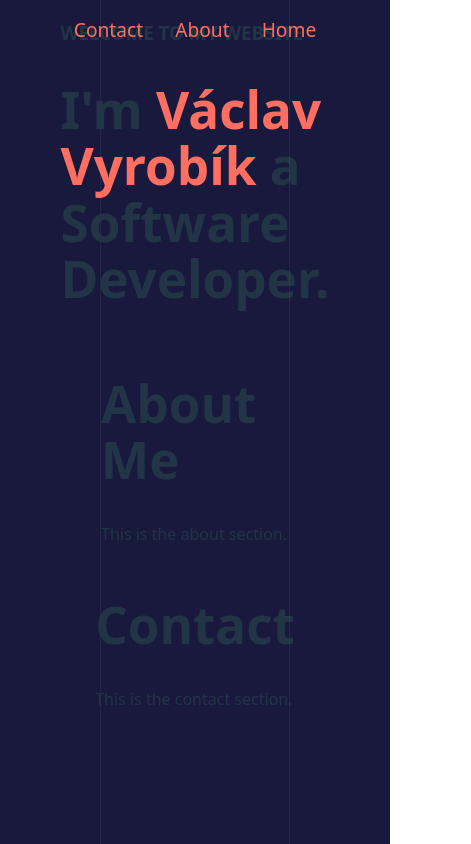
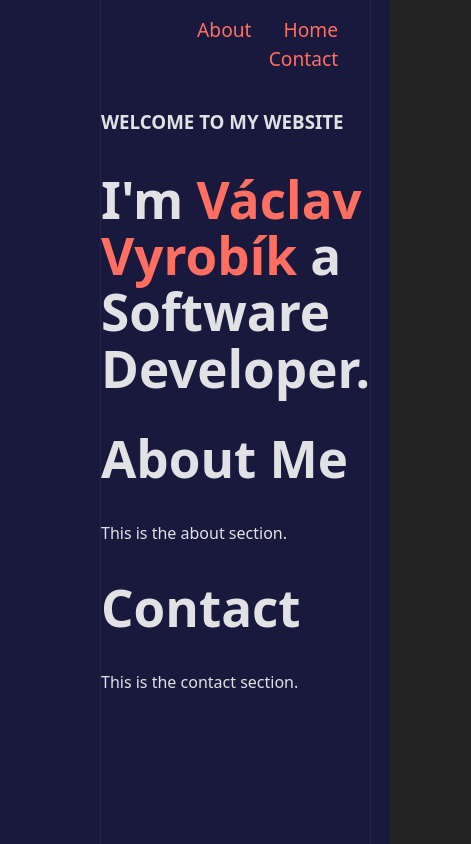
Before and after one commit to Valasik0/portfolio-website, a React (Vite) app: page / in a window 390 px wide. Shown: the whole page, 471 px wide, since content can reach past the window. Built offline with nearby package versions, Linux system fonts and the light colour scheme.

Commit message:
Refactor layout and styling for improved structure and responsiveness

```diff
--- a/src/App.css
+++ b/src/App.css
@@ -1,5 +1,5 @@
 #root {
-  margin: 0 auto;
-  padding: 2rem;
-  text-align: center;
+  flex: 1;
+  display: flex;
+  height: 100%;
 }
--- a/src/App.jsx
+++ b/src/App.jsx
@@ -5,19 +5,17 @@ import Contact from './Contact';
 
 function App() {
   return (
-    <div className="root-layout">
-      <div className="side-container left-container">
-
-      </div>
+    <div id="root-layout">
+      <div className="side-container left-container"></div>
       <div className="main-container">
         <Navbar />
-        <Home />
-        <About />
-        <Contact />
+        <div className="content-container">
+          <Home />
+          <About />
+          <Contact />
+        </div>
       </div>
-      <div className="side-container right-container">
-
-      </div>
+      <div className="side-container right-container"></div>
     </div>
   );
 }
--- a/src/Navbar.css
+++ b/src/Navbar.css
@@ -1,13 +1,10 @@
 #navbar {
-    top: 0;
-    position: fixed;
-    width: 100%;
-    z-index: 1000;
     color: #FF6F61;
     padding: 1rem;
     z-index: 1000;
     display: flex;
-    justify-content: center;
+    margin-left: auto;
+    margin-right: 0;
 }
 
 #navbar a {
--- a/src/index.css
+++ b/src/index.css
@@ -54,20 +54,7 @@ button:focus-visible {
   outline: 4px auto -webkit-focus-ring-color;
 }
 
-@media (prefers-color-scheme: light) {
-  :root {
-    color: #213547;
-    background-color: #ffffff;
-  }
-  a:hover {
-    color: #747bff;
-  }
-  button {
-    background-color: #f9f9f9;
-  }
-}
-
-.root-layout {
+#root-layout {
   display: flex;
   min-height: 100vh;
   width: 100vw;
@@ -95,7 +82,9 @@ button:focus-visible {
   flex: 1 1 0;
   display: flex;
   flex-direction: column;
-  align-items: center;
-  min-width: 0;
   background: transparent;
 }
+
+.content-container {
+  width: 100%;
+}
```
